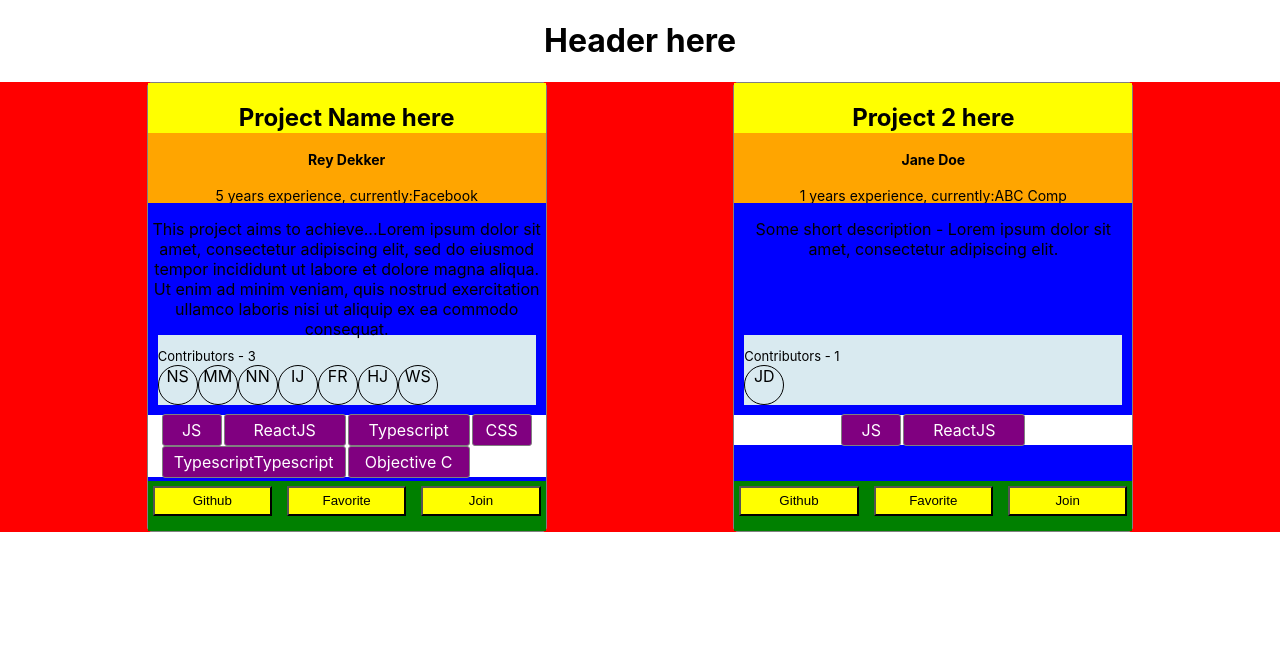
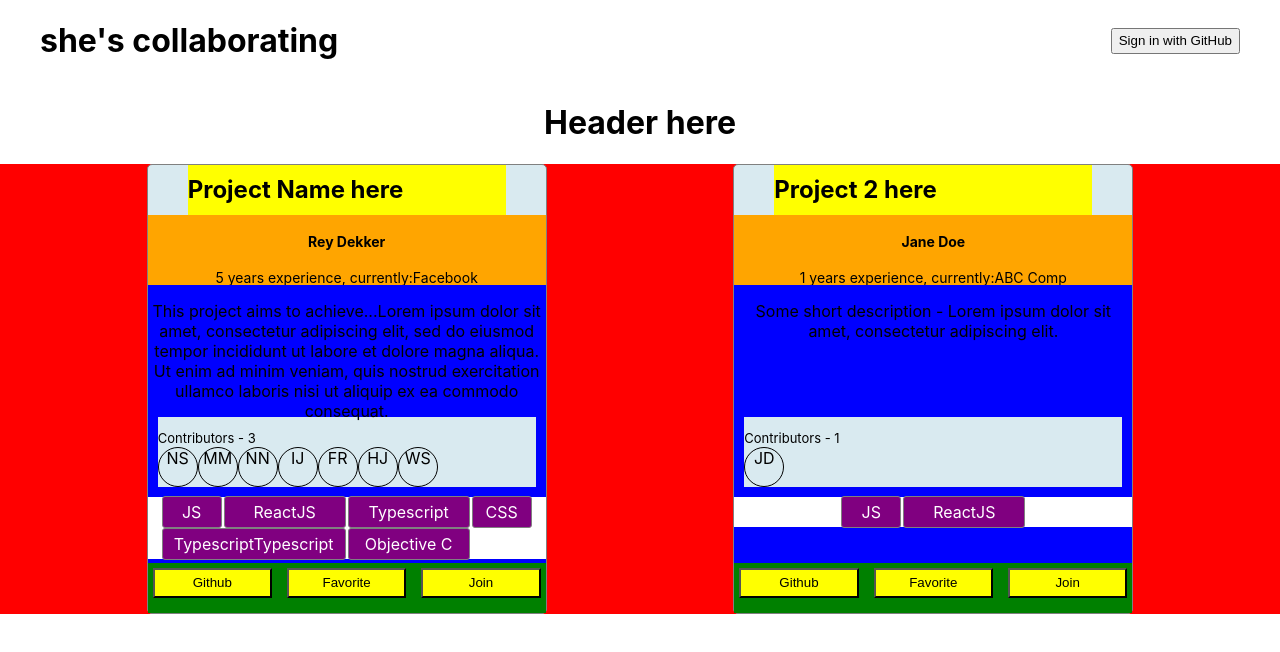
Before and after one commit to coding-allies/projects-platform-frontend, a React (Create React App) app: page / in a window 1280 px wide. Shown: the top 652 px of the page. Built offline with nearby package versions, Linux system fonts and the light colour scheme.

Commit message:
Feature/sign in page (#5)
* Adds react-router-dom

* Adds Header component

* Adds temporary styling to Header

* Adds mock sign in/out functionality

* Adds Platform Summary component

* Removes Platform Summary component from App

* Removes npm, react-router-dom

```diff
--- a/src/App.js
+++ b/src/App.js
@@ -1,10 +1,12 @@
 import React from "react";
 import logo from "./logo.svg";
-import Projects from "./pages/projects";
+import Header from "./components/Header"
+import Projects from "./pages/Projects";
 
 function App() {
   return (
     <div className="App">
+      <Header />
       <Projects />
     </div>
   );
--- /dev/null
+++ b/src/components/Header.js
@@ -0,0 +1,53 @@
+import React from "react";
+import "../style/components/Header.css";
+
+const mockUser = {
+  name: 'Someone Awesome'
+}
+
+class Header extends React.Component {
+  constructor(props) {
+    super(props);
+    this.state = {
+      user: false
+    };
+    this.signUserOut = this.signUserOut.bind(this);
+    this.signUserIn = this.signUserIn.bind(this);
+  }
+
+  signUserIn(e) {
+    this.setState(state => ({
+      user: mockUser.name
+    }));
+  }
+
+  signUserOut(e) {
+    this.setState(state => ({
+      user: null
+    }));
+  }
+
+  render() {
+    const signedOut = (
+      <div className="auth">
+        <button onClick={this.signUserIn}>Sign in with GitHub</button>
+      </div>
+    )
+
+    const signedIn = (
+      <div className="auth">
+        <p>Hello, {this.state.user}</p>
+        <button onClick={this.signUserOut}>Log Out</button>
+      </div>
+    )
+
+    return (
+      <header>
+        <h1>she's collaborating</h1>
+        { this.state.user ? signedIn : signedOut }
+      </header>
+    );
+  }
+}
+
+export default Header;
--- /dev/null
+++ b/src/style/components/Header.css
@@ -0,0 +1,16 @@
+header {
+  margin: 0 40px;
+  display: flex;
+  justify-content: space-between;
+  align-items: center;
+}
+
+.auth {
+  display: flex;
+  align-items: center;
+}
+
+header button {
+  height: 2em;
+  margin-left: 1em;
+}
--- /dev/null
+++ b/src/style/components/PlatformSummary.css
@@ -0,0 +1,6 @@
+.project-summary-section {
+  text-align: center;
+  margin: 0 auto;
+  max-width: 50%;
+  min-width: 80%;
+}
```
Also changed, not shown: src/components/PlatformSummary.js (added, +13 -0 lines), 1 other file (tests, documents, lock files or other folders).
